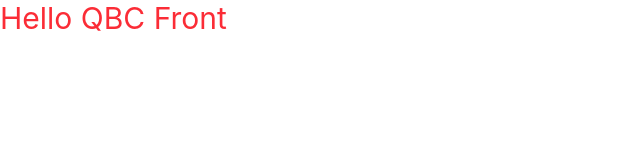
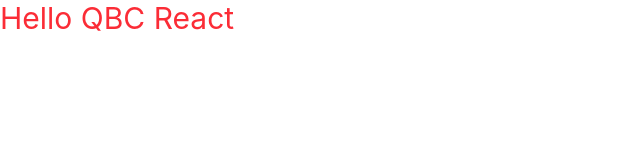
Before and after one commit to mohammadfallah7/qbc-13-react, a React (Vite) app: page / in a window 1280 px wide. Shown: the top 160 px of the page, without its empty margins (0-640 px from the left). Built offline with nearby package versions, Linux system fonts and the light colour scheme.

Commit message:
change front to react

```diff
--- a/src/App.tsx
+++ b/src/App.tsx
@@ -1,5 +1,5 @@
 function App() {
-  const username = "Front";
+  const username = "React";
 
   return <h1 className="text-red-500 text-3xl">Hello QBC {username}</h1>;
 }
```
